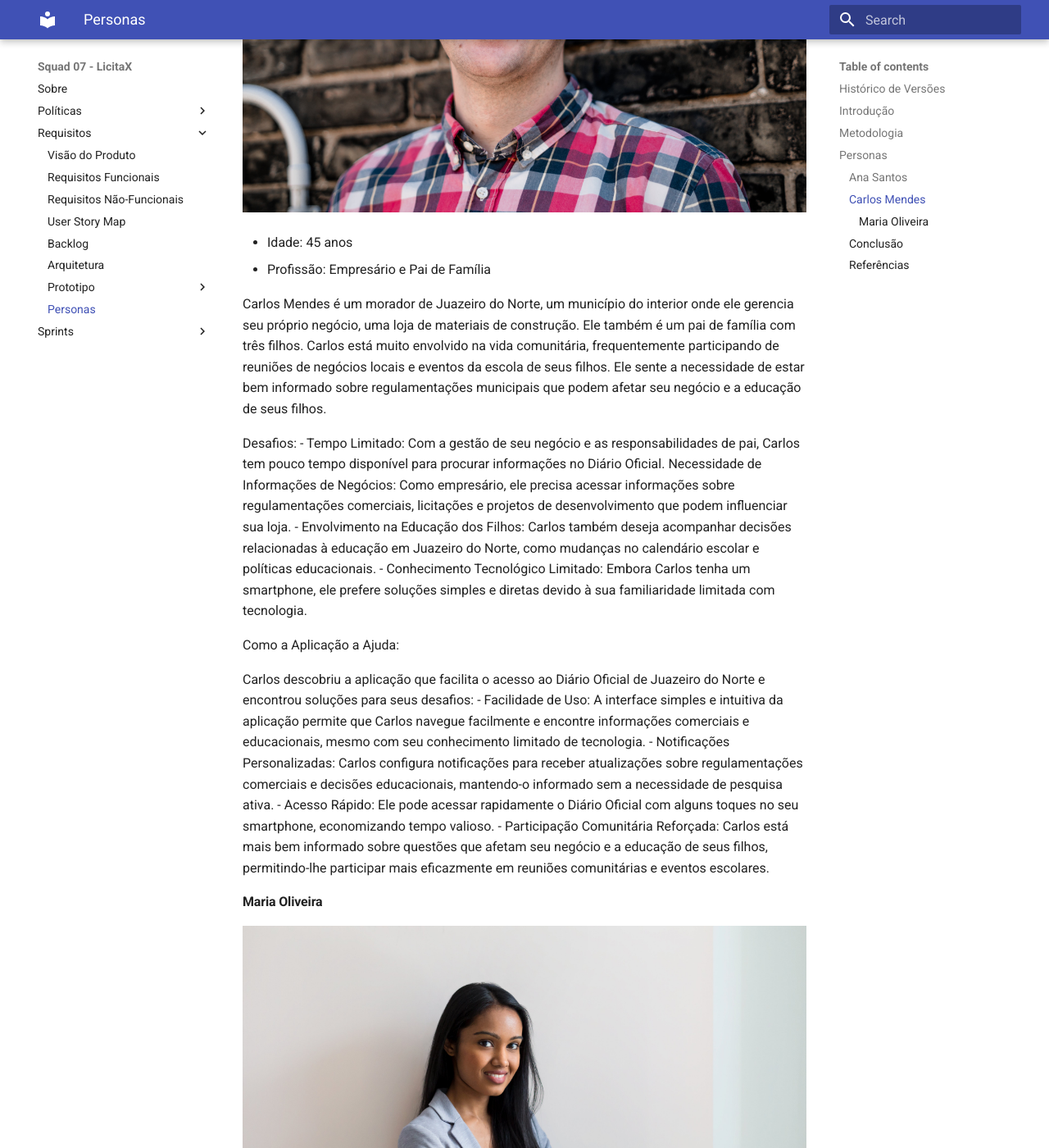
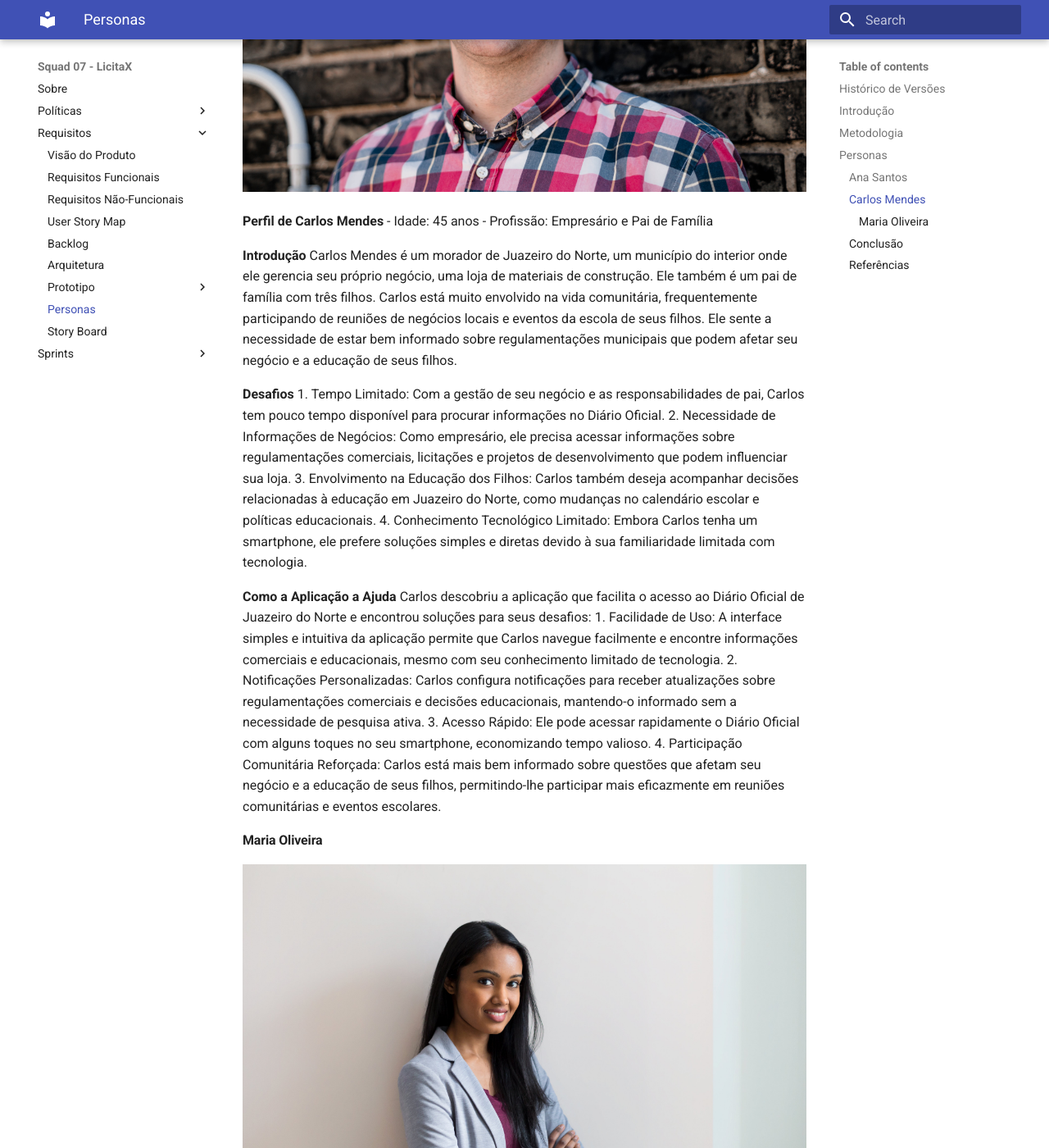
Before and after one commit to unb-mds/2023-2-Squad07, an MkDocs documentation site: the page built from docs/requisitos/personas.md, in a window 1280 px wide and 1400 px high, scrolled down 2308 px. Shown: the whole window at 82% size. Built offline with MkDocs 1.6.1 and Material for MkDocs 9.7.7, drawn with Linux system fonts in a browser that asks for light colours; some of the changed text lies outside the part shown.

```diff
--- a/docs/requisitos/personas.md
+++ b/docs/requisitos/personas.md
@@ -23,74 +23,74 @@ Segundo o livro "Interação Humano-Computador" de Simone Barbosa e Bruno Dias,
 
 ![](../assets/anasantos.jpg)
 
+**Perfil de Ana Santos**
 - Idade: 32 anos
 - Profissão: Professora e Ativista Ambiental
 
-
-
+**Introdução**
 Ana Santos é uma moradora dedicada da cidade de Juazeiro do Norte, um município do interior conhecido por sua rica história cultural e forte conexão com a natureza. Ela é professora de biologia em uma escola local e também é uma ativista comprometida com questões ambientais. Ana acredita firmemente na importância da transparência governamental e na necessidade de proteger o meio ambiente local. No entanto, ela enfrenta desafios ao tentar acessar informações cruciais no Diário Oficial de Juazeiro do Norte.
 
-Desafios:
-- Tempo Limitado: Ana é uma professora muito ocupada, com uma agenda repleta de aulas e tarefas educacionais. Ela tem pouco tempo livre para buscar informações no Diário Oficial.
-- Necessidade de Informações Ambientais: Como ativista ambiental, Ana precisa acessar documentos relacionados a regulamentações ambientais, licenças e projetos de desenvolvimento que possam afetar a ecologia local.
-- Engajamento Cívico: Ana deseja estar ciente das decisões governamentais que impactam o meio ambiente de Juazeiro do Norte, para poder mobilizar a comunidade e defender a sustentabilidade.
-Conhecimento Tecnológico Limitado: Embora Ana tenha um smartphone, ela não é particularmente experiente em tecnologia e prefere soluções simples e acessíveis.
+**Desafios**
+1. Tempo Limitado: Ana é uma professora muito ocupada, com uma agenda repleta de aulas e tarefas educacionais. Ela tem pouco tempo livre para buscar informações no Diário Oficial.
+2. Necessidade de Informações Ambientais: Como ativista ambiental, Ana precisa acessar documentos relacionados a regulamentações ambientais, licenças e projetos de desenvolvimento que possam afetar a ecologia local.
+3. Engajamento Cívico: Ana deseja estar ciente das decisões governamentais que impactam o meio ambiente de Juazeiro do Norte, para poder mobilizar a comunidade e defender a sustentabilidade.
+4. Conhecimento Tecnológico Limitado: Embora Ana tenha um smartphone, ela não é particularmente experiente em tecnologia e prefere soluções simples e acessíveis.
 
-Como a Aplicação a Ajuda:
+**Como a Aplicação a Ajuda**
+Ana descobriu a aplicação que facilita o acesso ao Diário Oficial de Juazeiro do Norte e encontrou soluções para seus desafios:
 
-Ana descobriu a aplicação que facilita o acesso ao Diário Oficial de Juazeiro do Norte e encontrou soluções para seus desafios:
-- Facilidade de Uso: A interface simples e intuitiva da aplicação permite que Ana navegue facilmente e encontre informações relacionadas ao meio ambiente apenas procurando uma palavra chave, mesmo com seu conhecimento tecnológico limitado.
-- Engajamento Ambiental Fortalecido: Ana está mais bem informada e engajada em questões ambientais, permitindo que ela continue liderando iniciativas para proteger o meio ambiente de sua cidade.
+1. Facilidade de Uso: A interface simples e intuitiva da aplicação permite que Ana navegue facilmente e encontre informações relacionadas ao meio ambiente apenas procurando uma palavra chave, mesmo com seu conhecimento tecnológico limitado.
+2. Engajamento Ambiental Fortalecido: Ana está mais bem informada e engajada em questões ambientais, permitindo que ela continue liderando iniciativas para proteger o meio ambiente de sua cidade.
 
 ### Carlos Mendes
 
 ![](../assets/carlosmendes.jpg)
 
 
+**Perfil de Carlos Mendes**
 - Idade: 45 anos
 - Profissão: Empresário e Pai de Família
 
-
-
+**Introdução**
 Carlos Mendes é um morador de Juazeiro do Norte, um município do interior onde ele gerencia seu próprio negócio, uma loja de materiais de construção. Ele também é um pai de família com três filhos. Carlos está muito envolvido na vida comunitária, frequentemente participando de reuniões de negócios locais e eventos da escola de seus filhos. Ele sente a necessidade de estar bem informado sobre regulamentações municipais que podem afetar seu negócio e a educação de seus filhos.
 
-Desafios:
-- Tempo Limitado: Com a gestão de seu negócio e as responsabilidades de pai, Carlos tem pouco tempo disponível para procurar informações no Diário Oficial.
-Necessidade de Informações de Negócios: Como empresário, ele precisa acessar informações sobre regulamentações comerciais, licitações e projetos de desenvolvimento que podem influenciar sua loja.
-- Envolvimento na Educação dos Filhos: Carlos também deseja acompanhar decisões relacionadas à educação em Juazeiro do Norte, como mudanças no calendário escolar e políticas educacionais.
-- Conhecimento Tecnológico Limitado: Embora Carlos tenha um smartphone, ele prefere soluções simples e diretas devido à sua familiaridade limitada com tecnologia.
+**Desafios**
+1. Tempo Limitado: Com a gestão de seu negócio e as responsabilidades de pai, Carlos tem pouco tempo disponível para procurar informações no Diário Oficial.
+2. Necessidade de Informações de Negócios: Como empresário, ele precisa acessar informações sobre regulamentações comerciais, licitações e projetos de desenvolvimento que podem influenciar sua loja.
+3. Envolvimento na Educação dos Filhos: Carlos também deseja acompanhar decisões relacionadas à educação em Juazeiro do Norte, como mudanças no calendário escolar e políticas educacionais.
+4. Conhecimento Tecnológico Limitado: Embora Carlos tenha um smartphone, ele prefere soluções simples e diretas devido à sua familiaridade limitada com tecnologia.
 
-Como a Aplicação a Ajuda:
+**Como a Aplicação a Ajuda**
+Carlos descobriu a aplicação que facilita o acesso ao Diário Oficial de Juazeiro do Norte e encontrou soluções para seus desafios:
+1. Facilidade de Uso: A interface simples e intuitiva da aplicação permite que Carlos navegue facilmente e encontre informações comerciais e educacionais, mesmo com seu conhecimento limitado de tecnologia.
+2. Notificações Personalizadas: Carlos configura notificações para receber atualizações sobre regulamentações comerciais e decisões educacionais, mantendo-o informado sem a necessidade de pesquisa ativa.
+3. Acesso Rápido: Ele pode acessar rapidamente o Diário Oficial com alguns toques no seu smartphone, economizando tempo valioso.
+4. Participação Comunitária Reforçada: Carlos está mais bem informado sobre questões que afetam seu negócio e a educação de seus filhos, permitindo-lhe participar mais eficazmente em reuniões comunitárias e eventos escolares.
 
-Carlos descobriu a aplicação que facilita o acesso ao Diário Oficial de Juazeiro do Norte e encontrou soluções para seus desafios:
-- Facilidade de Uso: A interface simples e intuitiva da aplicação permite que Carlos navegue facilmente e encontre informações comerciais e educacionais, mesmo com seu conhecimento limitado de tecnologia.
-- Notificações Personalizadas: Carlos configura notificações para receber atualizações sobre regulamentações comerciais e decisões educacionais, mantendo-o informado sem a necessidade de pesquisa ativa.
-- Acesso Rápido: Ele pode acessar rapidamente o Diário Oficial com alguns toques no seu smartphone, economizando tempo valioso.
-- Participação Comunitária Reforçada: Carlos está mais bem informado sobre questões que afetam seu negócio e a educação de seus filhos, permitindo-lhe participar mais eficazmente em reuniões comunitárias e eventos escolares.
 
 #### Maria Oliveira
 
 ![](../assets/mariaoliveira.jpg)
 
-
+**Perfil de Maria Oliveira**
 - Idade: 28 anos
 - Profissão: Estudante Universitária e Voluntária
 
-
+**Introdução**
 Maria Oliveira é uma jovem estudante universitária que cresceu em Juazeiro do Norte e agora está cursando serviço social na universidade local. Ela é uma voluntária ativa em organizações sem fins lucrativos que se concentram em questões sociais e comunitárias. Maria está empenhada em entender as políticas locais e as decisões governamentais que afetam as comunidades carentes em sua cidade natal.
 
-Desafios:
-- Recursos Limitados: Como estudante universitária, Maria tem recursos financeiros limitados e não pode investir muito em tecnologia ou fontes de informação caras.
-- Necessidade de Informações Comunitárias: Ela precisa acessar informações sobre programas sociais, regulamentações de habitação e outras políticas governamentais que afetam as comunidades em que ela trabalha como voluntária.
-- Conhecimento Tecnológico Moderado: Maria tem algum conhecimento tecnológico, mas prefere soluções simples e acessíveis devido às suas limitações financeiras.
+**Desafios**
+1. Recursos Limitados: Como estudante universitária, Maria tem recursos financeiros limitados e não pode investir muito em tecnologia ou fontes de informação caras.
+2. Necessidade de Informações Comunitárias: Ela precisa acessar informações sobre programas sociais, regulamentações de habitação e outras políticas governamentais que afetam as comunidades em que ela trabalha como voluntária.
+3. Conhecimento Tecnológico Moderado: Maria tem algum conhecimento tecnológico, mas prefere soluções simples e acessíveis devido às suas limitações financeiras.
 
-Como a Aplicação a Ajuda:
+**Como a Aplicação a Ajuda**
+Maria descobriu a aplicação que facilita o acesso ao Diário Oficial de Juazeiro do Norte e encontrou soluções para seus desafios:
+1. Gratuidade: A aplicação é gratuita para usar, o que se encaixa no orçamento limitado de Maria.
+2. Facilidade de Uso: A interface simples da aplicação permite que Maria navegue e encontre informações de políticas sociais, mesmo com seu conhecimento tecnológico moderado.
+3. Acesso Rápido: Ela pode acessar rapidamente o Diário Oficial com alguns toques no seu smartphone, economizando tempo e recursos.
+4. Capacitação Comunitária: Maria usa as informações obtidas para empoderar as comunidades em que trabalha como voluntária, ajudando-as a entender e a se envolver nas políticas governamentais que afetam suas vidas.
 
-Maria descobriu a aplicação que facilita o acesso ao Diário Oficial de Juazeiro do Norte e encontrou soluções para seus desafios:
-- Gratuidade: A aplicação é gratuita para usar, o que se encaixa no orçamento limitado de Maria.
-- Facilidade de Uso: A interface simples da aplicação permite que Maria navegue e encontre informações de políticas sociais, mesmo com seu conhecimento tecnológico moderado.
-- Acesso Rápido: Ela pode acessar rapidamente o Diário Oficial com alguns toques no seu smartphone, economizando tempo e recursos.
-- Capacitação Comunitária: Maria usa as informações obtidas para empoderar as comunidades em que trabalha como voluntária, ajudando-as a entender e a se envolver nas políticas governamentais que afetam suas vidas.
 
 ### Conclusão
 
--- a/mkdocs.yml
+++ b/mkdocs.yml
@@ -30,6 +30,7 @@ nav:
           - Prototipo Baixa Fidelidade: requisitos/Prototipo/PrototipoBaixa.md
           - Prototipo Alta Fidelidade: requisitos/Prototipo/PrototipoAlta.md
         - Personas: requisitos/personas.md
+        - Story Board: requisitos/storyboard.md
       - Sprints:
         - Sprint 0:
           - Planejamento: sprints/sprint00/planejamento.md
```
Also changed, not shown: docs/requisitos/Prototipo/PrototipoAlta.md (+5 -4 lines), 1 other file.
